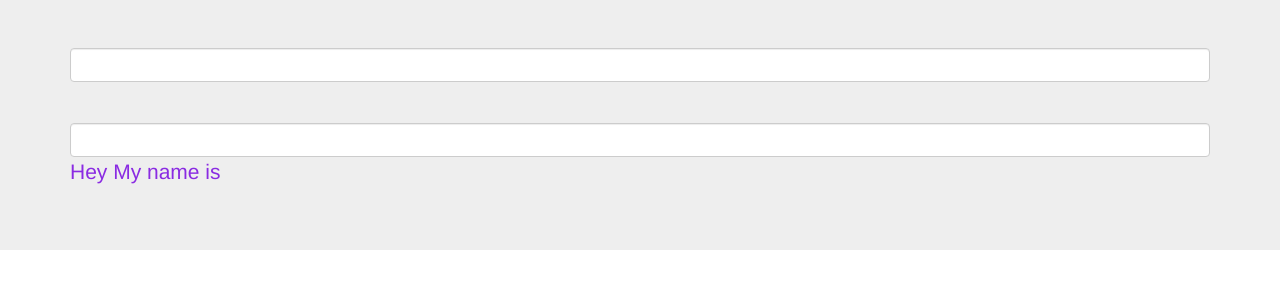
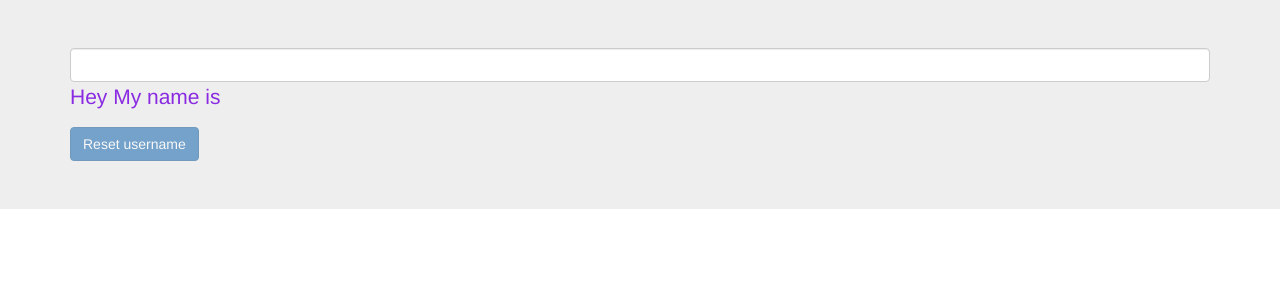
Before and after one commit to vaarigupta/Angular-Assignment-Mosh, an Angular app: page / in a window 1280 px wide. Shown: the top 300 px of the page. Built offline with nearby package versions, Linux system fonts and the light colour scheme.

Commit message:
Completed assignment 2 - implemented 2 way binding, property binding and string interopolation

```diff
--- a/src/app/user/user.component.html
+++ b/src/app/user/user.component.html
@@ -1,12 +1,23 @@
-<input
+<!-- <input
 type="text"
 class="form-control"
 (input)="OnEnterUsername($event)"
 >
-<hr>
+Passing and using data with Event Binding-->
 <input
 type="text"
 class="form-control"
 [(ngModel)]="username"
 >
-<p style="color: blueviolet;" >Hey My name is {{username}}</p>
+<p
+style="color: blueviolet;"
+>Hey My name is
+{{username}}
+</p>
+<button
+class="btn btn-primary"
+[disabled]="username===''"
+(click)="username=''"
+>
+Reset username
+</button>
--- a/src/app/user/user.component.ts
+++ b/src/app/user/user.component.ts
@@ -8,15 +8,21 @@ import { Component, OnInit } from '@angular/core';
 export class UserComponent implements OnInit {
 
   username: string="";
+  IsDisabled:boolean=true;
   constructor() { }
 
   ngOnInit(): void {
   }
 
-
   OnEnterUsername(event:Event)
   {
     this.username = (<HTMLInputElement>event.target).value;
+    if(this.username.length!=0)
+    {
+      this.IsDisabled = false;
+
+    }
   }
 
+
 }
```
